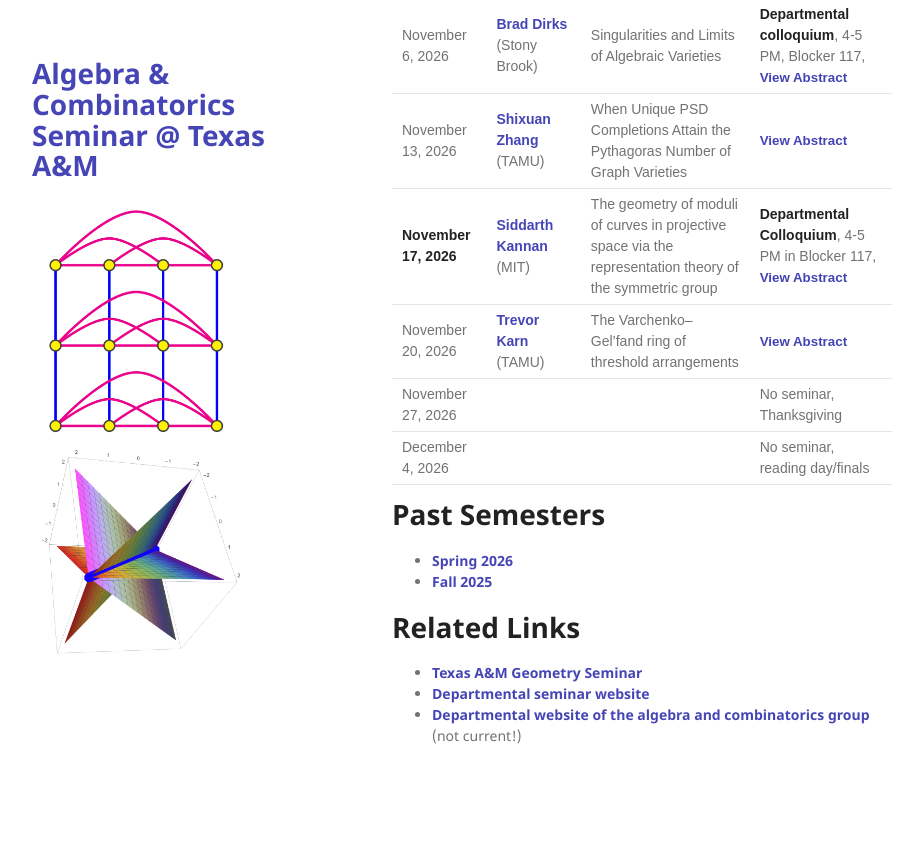
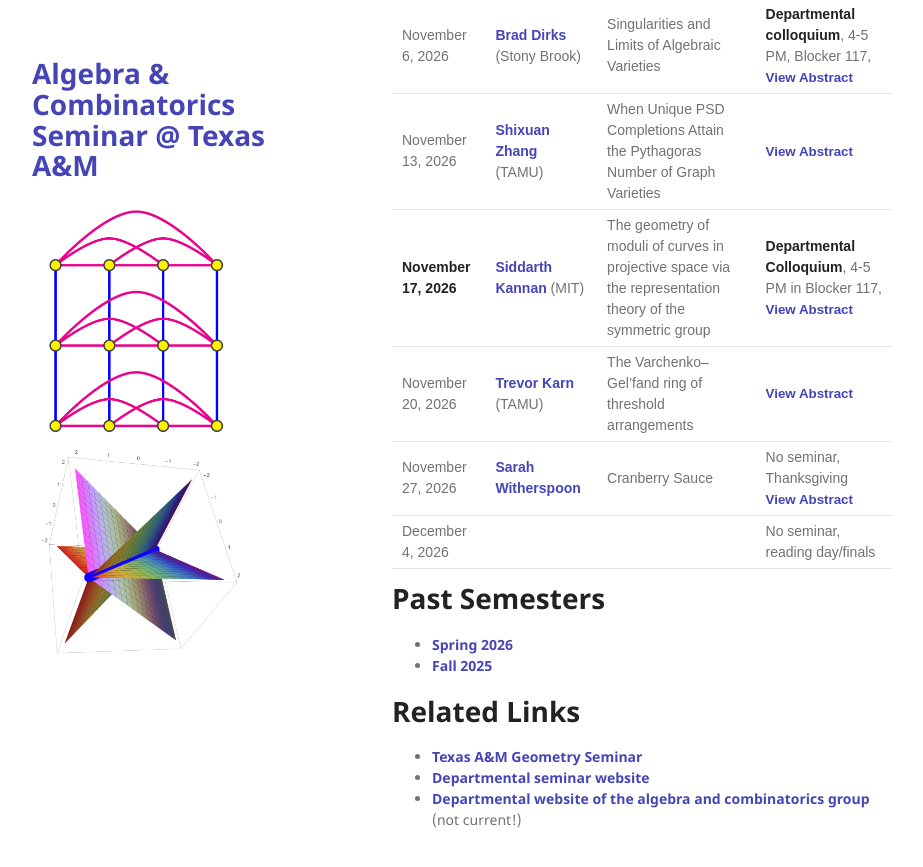
Before and after one commit to tamu-seminar/alg-comb, a Jekyll site: the page built from index.md, in a window 1280 px wide and 900 px high, scrolled down 887 px. Shown: the top 867 px of the window, without its empty margins (178-1101 px from the left). Built offline with Jekyll 4.4.1, drawn with Linux system fonts in a browser that asks for light colours; before the commit the page ends 1703 px from its top, so only the background shows below that.

Commit message:
Added Sarah's talk

```diff
--- a/index.md
+++ b/index.md
@@ -37,7 +37,7 @@ The organizers are [Trevor Karn](https://trevorkarn.github.io/) and [Galen Dorpa
 | November 13, 2026 |[Shixuan Zhang](https://shixuan.page/) (TAMU)         |When Unique PSD Completions Attain the Pythagoras Number of Graph Varieties       | <button type="button" class="abstract-link" onclick="showAbstract('zhang')">View Abstract</button>                                 |
 | **November 17, 2026** |[Siddarth Kannan](https://sites.google.com/view/siddarthkannan?pli=1&authuser=0) (MIT)         | The geometry of moduli of curves in projective space via the representation theory of the symmetric group      | **Departmental Colloquium**, 4-5 PM in Blocker 117, <button type="button" class="abstract-link" onclick="showAbstract('kannan')">View Abstract</button>                                 |
 | November 20, 2026 |[Trevor Karn](https://trevorkarn.github.io/) (TAMU)         | The Varchenko–Gel’fand ring of threshold arrangements      |   <button type="button" class="abstract-link" onclick="showAbstract('karn')">View Abstract</button>                              |
-| November 27, 2026 |         |       | No seminar, Thanksgiving       |
+| November 27, 2026 | [Sarah Witherspoon](https://people.tamu.edu/~sjw/)        |  Cranberry Sauce     | No seminar, Thanksgiving     <button type="button" class="abstract-link" onclick="showAbstract('witherspoon')">View Abstract</button>     |
 | December 4, 2026  |         |       | No seminar, reading day/finals |
 
 # Past Semesters
@@ -107,6 +107,10 @@ I will explain how Hodge theory helps distinguish mild singularities from severe
 
 <div id="karn" style="display:none;" aria-hidden="true">
 Threshold arrangements are a family of hyperplane arrangements whose chambers biject with threshold graphs. The cohomology ring of an associated space is known as the Varchenko--Gel'fand ring of the arrangement. We will describe recent advances in understanding the structure of the Varchenko--Gel'fand rings of threshold arrangements. This is joint work with Sarah Brauner (UPenn) and Megan Chang-Lee (Brown).
+</div>
+
+<div id="witherspoon" style="display:none;" aria-hidden="true">
+Cranberry sauce is delicious!
 </div>
 
 <!-- Code that makes the pop-up windows -->
```
